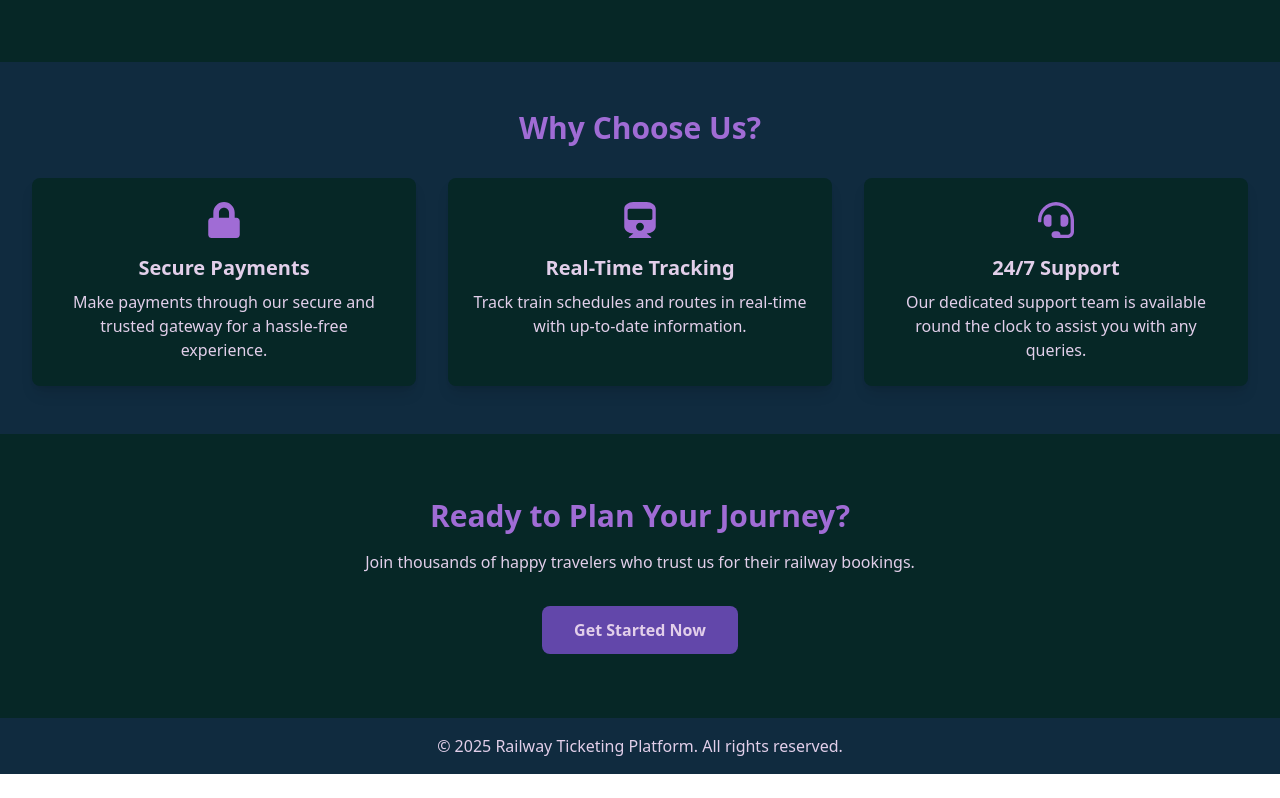
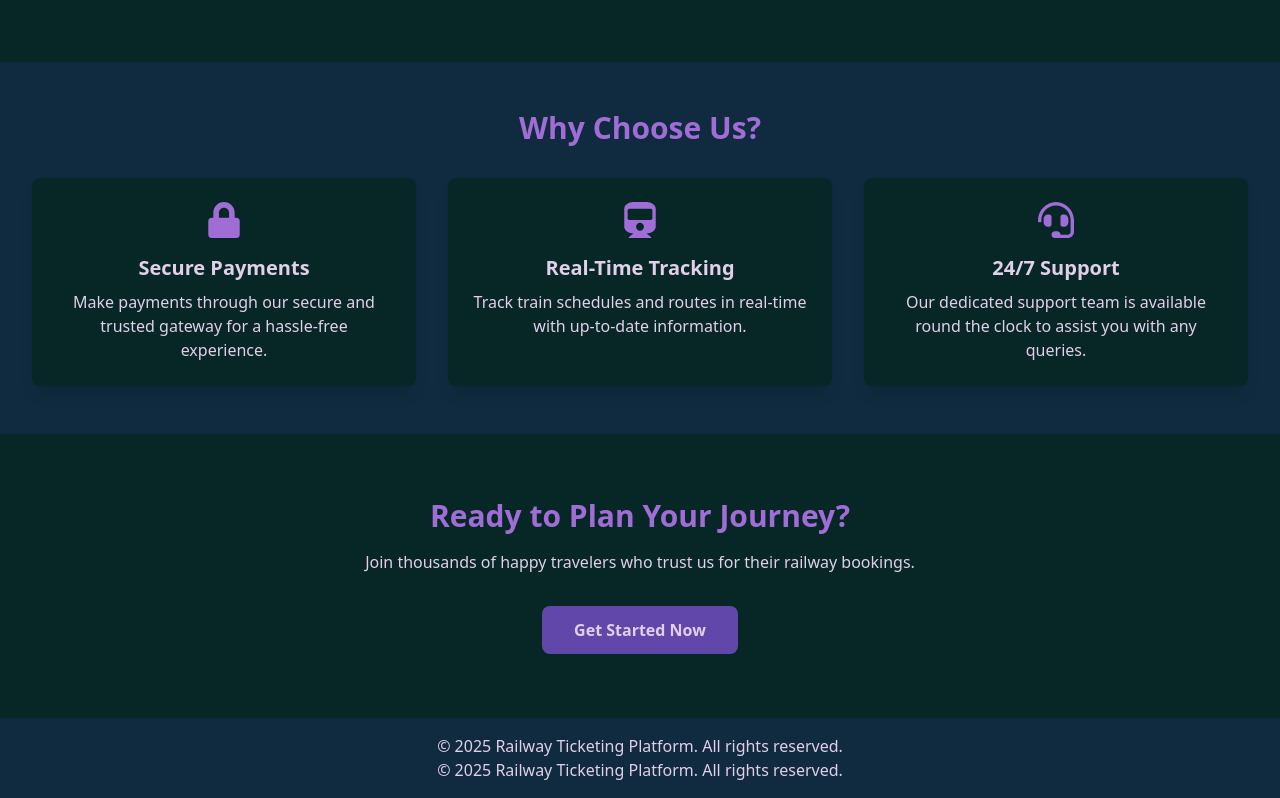
Before and after one commit to praveen-saharan/Sot-Railways, a React (Vite) app in the folder frontend/: page / in a window 1280 px wide. Shown: the part 258-1056 px from the top of the page. Before the commit the page ends 1032 px from the top, so only its background shows below. Built offline with nearby package versions, Linux system fonts and the light colour scheme.

Commit message:
testing merge branch

```diff
--- a/frontend/src/Components/Footer.jsx
+++ b/frontend/src/Components/Footer.jsx
@@ -7,7 +7,12 @@ const Footer = () => {
           &copy; {new Date().getFullYear()} Railway Ticketing Platform. All
           rights reserved.
         </p>
+        <p>
+          &copy; {new Date().getFullYear()} Railway Ticketing Platform. All
+          rights reserved.
+        </p>
       </footer>
+
     );
 };
 
```
